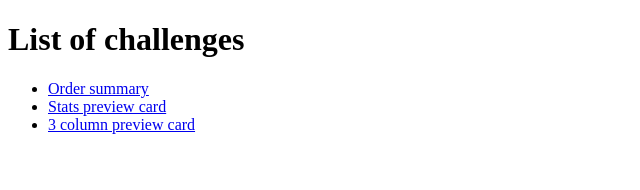
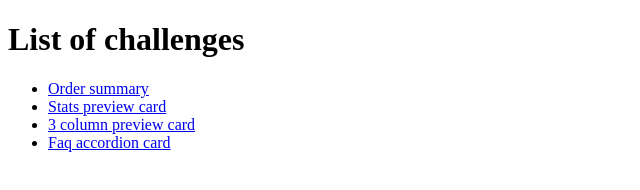
Before and after one commit to PiterMobile/Challenge, a plain HTML site: page index.html in a window 1280 px wide. Shown: the whole page, without its empty margins (0-640 px from the left). Drawn offline with Linux system fonts and the light colour scheme.

Commit message:
update index

```diff
--- a/index.html
+++ b/index.html
@@ -13,6 +13,7 @@
       <li><a href="Order-summary/">Order summary</a></li>
       <li><a href="Stats-preview-card/">Stats preview card</a></li>
       <li><a href="3-column-preview/">3 column preview card</a></li>
+      <li><a href="Faq-accordion-card/">Faq accordion card</a></li>
     </ul>
   </body>
 </html>
```
Also changed, not shown: 1 other file.
